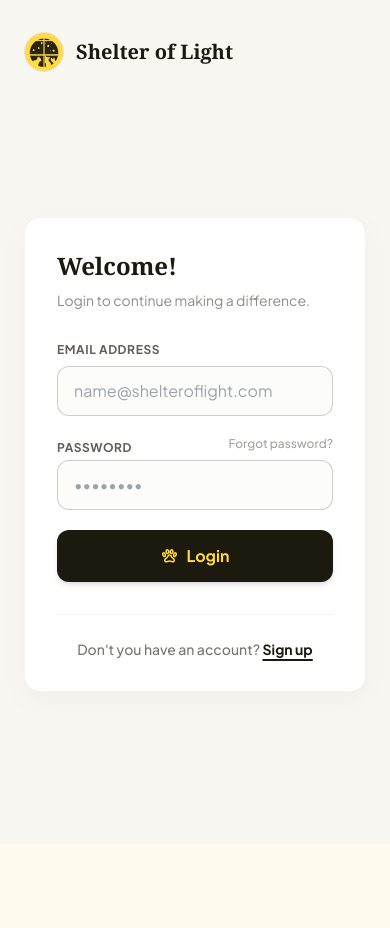
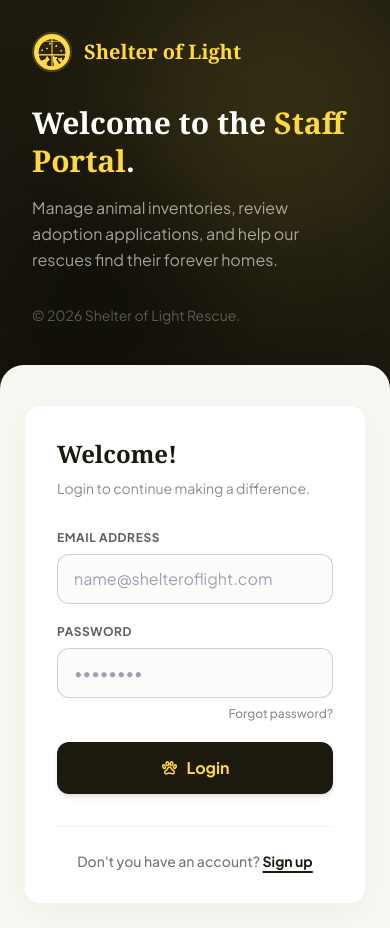
Before and after one commit to ChristianJamesLuces/Shelter-Of-Light-Web, a Next.js app in the folder sol-platform/: page /login in a window 390 px wide. Before the commit the page ends 844 px from the top, so only its background shows below. Built offline with nearby package versions, Linux system fonts and the light colour scheme.

Commit message:
update responsiveness

```diff
--- a/sol-platform/src/app/login/page.tsx
+++ b/sol-platform/src/app/login/page.tsx
@@ -74,7 +74,6 @@ export default function LoginPage() {
       if (authError) {
         setError(authError.message);
       } else {
-        // THE FIX: Updated the success message to set expectations about Admin Approval
         setSuccessMsg("Account created successfully! Your account is currently pending. Please wait for an administrator to review and approve your access. You will receive an email once approved.");
         setIsSignUp(false);
         setPassword("");
@@ -113,46 +112,39 @@ export default function LoginPage() {
   };
 
   return (
-    <div className="min-h-screen flex bg-[#f8f7f2] font-sans">
+    <div className="min-h-screen flex flex-col lg:flex-row bg-[#f8f7f2] font-sans">
 
-      {/* LEFT SIDE: Branding Panel */}
-      <div className="hidden lg:flex w-1/2 bg-sol-dark flex-col justify-between p-12 relative overflow-hidden">
-        <div className="absolute top-[-10%] right-[-10%] w-[500px] h-[500px] bg-sol-yellow/10 rounded-full blur-3xl pointer-events-none"></div>
-        <div className="absolute bottom-[-10%] left-[-10%] w-[400px] h-[400px] bg-black/40 rounded-full blur-3xl pointer-events-none"></div>
+      {/* BRANDING PANEL */}
+      <div className="w-full lg:w-1/2 bg-sol-dark flex flex-col justify-center lg:justify-between p-8 sm:p-12 lg:p-12 relative overflow-hidden min-h-[40vh] lg:min-h-screen shrink-0 pb-16 lg:pb-12">
+        <div className="absolute top-[-10%] right-[-10%] w-[300px] h-[300px] lg:w-[500px] lg:h-[500px] bg-sol-yellow/10 rounded-full blur-3xl pointer-events-none"></div>
+        <div className="absolute bottom-[-10%] left-[-10%] w-[250px] h-[250px] lg:w-[400px] lg:h-[400px] bg-black/40 rounded-full blur-3xl pointer-events-none"></div>
 
-        <div className="relative z-10 flex items-center gap-3">
-          <div className="w-12 h-12 rounded-full overflow-hidden flex items-center justify-center border-2 border-sol-yellow/20">
+        <div className="relative z-10 flex items-center gap-3 mb-8 lg:mb-0">
+          <div className="w-10 h-10 lg:w-12 lg:h-12 rounded-full overflow-hidden flex items-center justify-center border-2 border-sol-yellow/20">
             <Image src="/sol-logo.jpg" alt="Shelter of Light Logo" width={48} height={48} className="object-cover w-full h-full"/>
           </div>
-          <span className="font-serif text-2xl font-bold text-sol-yellow">Shelter of Light</span>
+          <span className="font-serif text-xl lg:text-2xl font-bold text-sol-yellow">Shelter of Light</span>
         </div>
 
         <div className="relative z-10 max-w-md">
-          <h1 className="text-4xl lg:text-5xl font-serif text-white font-bold leading-tight mb-6">
+          <h1 className="text-3xl sm:text-4xl lg:text-5xl font-serif text-white font-bold leading-tight mb-4 lg:mb-6">
             Welcome to the <span className="text-sol-yellow">Staff Portal</span>.
           </h1>
-          <p className="text-white/60 text-lg leading-relaxed">
+          <p className="text-white/60 text-base lg:text-lg leading-relaxed">
             Manage animal inventories, review adoption applications, and help our rescues find their forever homes.
           </p>
         </div>
 
-        <div className="relative z-10 text-white/30 text-sm">
+        {/* FIX: Removed the "hidden lg:block" so this copyright now properly shows up inside the dark panel on phones too! added mt-8 so it sits nicely below the paragraph on mobile */}
+        <div className="relative z-10 text-white/30 text-sm mt-8 lg:mt-0">
           &copy; {new Date().getFullYear()} Shelter of Light Rescue.
         </div>
       </div>
 
-      {/* RIGHT SIDE: Interactive Form Panel */}
-      <div className="w-full lg:w-1/2 flex items-center justify-center p-6 sm:p-12 relative overflow-y-auto">
+      {/* INTERACTIVE FORM PANEL */}
+      <div className="w-full lg:w-1/2 flex items-center justify-center p-6 sm:p-12 relative overflow-y-auto bg-[#f8f7f2] -mt-6 lg:mt-0 rounded-t-3xl lg:rounded-none z-20 shadow-[0_-8px_30px_rgba(0,0,0,0.1)] lg:shadow-none flex-1">
 
-        {/* Mobile Header */}
-        <div className="absolute top-8 left-6 sm:left-12 lg:hidden flex items-center gap-3">
-          <div className="w-10 h-10 rounded-full overflow-hidden flex items-center justify-center border border-sol-dark/10">
-            <Image src="/sol-logo.jpg" alt="Shelter of Light Logo" width={40} height={40} className="object-cover w-full h-full"/>
-          </div>
-          <span className="font-serif text-xl font-bold text-sol-dark">Shelter of Light</span>
-        </div>
-
-        <div className="w-full max-w-md my-auto pt-16 lg:pt-0">
+        <div className="w-full max-w-md my-auto pt-4 lg:pt-0">
           <div className="bg-white p-8 sm:p-10 rounded-2xl shadow-[0_8px_30px_rgb(0,0,0,0.04)] border border-sol-dark/5">
 
             <div className="mb-8">
@@ -202,18 +194,7 @@ export default function LoginPage() {
 
               {!isForgotPassword && (
                 <div>
-                  <div className="flex justify-between items-end mb-1">
-                    <label className="block text-xs font-bold text-sol-dark/70 uppercase tracking-wider">Password</label>
-                    {!isSignUp && (
-                      <button
-                        type="button"
-                        onClick={() => { setIsForgotPassword(true); resetMessages(); }}
-                        className="text-xs text-sol-dark/40 hover:text-sol-yellow transition-colors font-medium mb-1"
-                      >
-                        Forgot password?
-                      </button>
-                    )}
-                  </div>
+                  <label className="block text-xs font-bold text-sol-dark/70 uppercase tracking-wider mb-2">Password</label>
 
                   {isSignUp && (
                     <p className="text-[10px] text-sol-dark/40 mb-2 font-medium">
@@ -222,6 +203,18 @@ export default function LoginPage() {
                   )}
 
                   <input type="password" required value={password} onChange={(e) => setPassword(e.target.value)} className="w-full px-4 py-3 rounded-xl border border-sol-dark/20 focus:outline-none focus:border-sol-yellow focus:ring-1 focus:ring-sol-yellow transition-all bg-[#fcfcfb]" placeholder="••••••••"/>
+
+                  {!isSignUp && (
+                    <div className="flex justify-end mt-2">
+                      <button
+                        type="button"
+                        onClick={() => { setIsForgotPassword(true); resetMessages(); }}
+                        className="text-xs text-sol-dark/50 hover:text-sol-yellow transition-colors font-medium"
+                      >
+                        Forgot password?
+                      </button>
+                    </div>
+                  )}
                 </div>
               )}
 
--- a/sol-platform/src/components/public/Navbar.tsx
+++ b/sol-platform/src/components/public/Navbar.tsx
@@ -1,6 +1,11 @@
+'use client';
+
 import Link from 'next/link';
+import { useState } from 'react';
 
 export default function Navbar() {
+  const [isMobileMenuOpen, setIsMobileMenuOpen] = useState(false);
+
   return (
     <nav className="bg-sol-dark text-sol-cream sticky top-0 z-50 shadow-md">
       <div className="max-w-7xl mx-auto px-4 sm:px-6 lg:px-8">
@@ -21,20 +26,67 @@ export default function Navbar() {
             </Link>
           </div>
 
-          <div className="hidden md:flex space-x-8">
-            <Link href="/adopt" className="hover:text-sol-yellow transition-colors">Find a Companion</Link>
-            <Link href="/about" className="hover:text-sol-yellow transition-colors">About Us</Link>
-          </div>
-          <div>
+          {/* DESKTOP NAVIGATION */}
+          <div className="hidden md:flex items-center space-x-8">
+            <Link href="/" className="hover:text-sol-yellow transition-colors font-medium">Home</Link>
+            <Link href="/adopt" className="hover:text-sol-yellow transition-colors font-medium">Find a Companion</Link>
+            <Link href="/about" className="hover:text-sol-yellow transition-colors font-medium">About Us</Link>
             <Link
               href="/donate"
-              className="bg-sol-yellow text-sol-dark px-4 py-2 rounded-md font-semibold hover:bg-yellow-400 transition-colors"
+              className="bg-sol-yellow text-sol-dark px-5 py-2 rounded-xl font-bold hover:bg-yellow-400 transition-colors shadow-sm"
             >
               Donate
             </Link>
           </div>
+
+          {/* MOBILE NAVIGATION CONTROLS */}
+          <div className="md:hidden flex items-center gap-3">
+            <Link
+              href="/donate"
+              className="bg-sol-yellow text-sol-dark px-4 py-2 rounded-lg font-bold hover:bg-yellow-400 transition-colors shadow-sm text-sm"
+            >
+              Donate
+            </Link>
+            <button
+              onClick={() => setIsMobileMenuOpen(!isMobileMenuOpen)}
+              className="text-sol-cream hover:text-sol-yellow focus:outline-none p-1 transition-colors"
+              aria-label="Toggle menu"
+            >
+              <i className={`ti ${isMobileMenuOpen ? 'ti-x' : 'ti-menu-2'} text-2xl block`}></i>
+            </button>
+          </div>
+
         </div>
       </div>
+
+      {/* MOBILE DROPDOWN MENU */}
+      {isMobileMenuOpen && (
+        <div className="md:hidden bg-[#2a2a2a] border-t border-white/10 absolute w-full shadow-xl">
+          <div className="px-4 pt-2 pb-4 space-y-1 flex flex-col">
+            <Link
+              href="/"
+              onClick={() => setIsMobileMenuOpen(false)}
+              className="block px-3 py-3 rounded-lg text-base font-medium text-white hover:text-sol-yellow hover:bg-white/5 transition-colors"
+            >
+              Home
+            </Link>
+            <Link
+              href="/adopt"
+              onClick={() => setIsMobileMenuOpen(false)}
+              className="block px-3 py-3 rounded-lg text-base font-medium text-white hover:text-sol-yellow hover:bg-white/5 transition-colors"
+            >
+              Find a Companion
+            </Link>
+            <Link
+              href="/about"
+              onClick={() => setIsMobileMenuOpen(false)}
+              className="block px-3 py-3 rounded-lg text-base font-medium text-white hover:text-sol-yellow hover:bg-white/5 transition-colors"
+            >
+              About Us
+            </Link>
+          </div>
+        </div>
+      )}
     </nav>
   );
 }
```
Also changed, not shown: sol-platform/src/app/(public)/adopt/[id]/page.tsx (+11 -9 lines).
